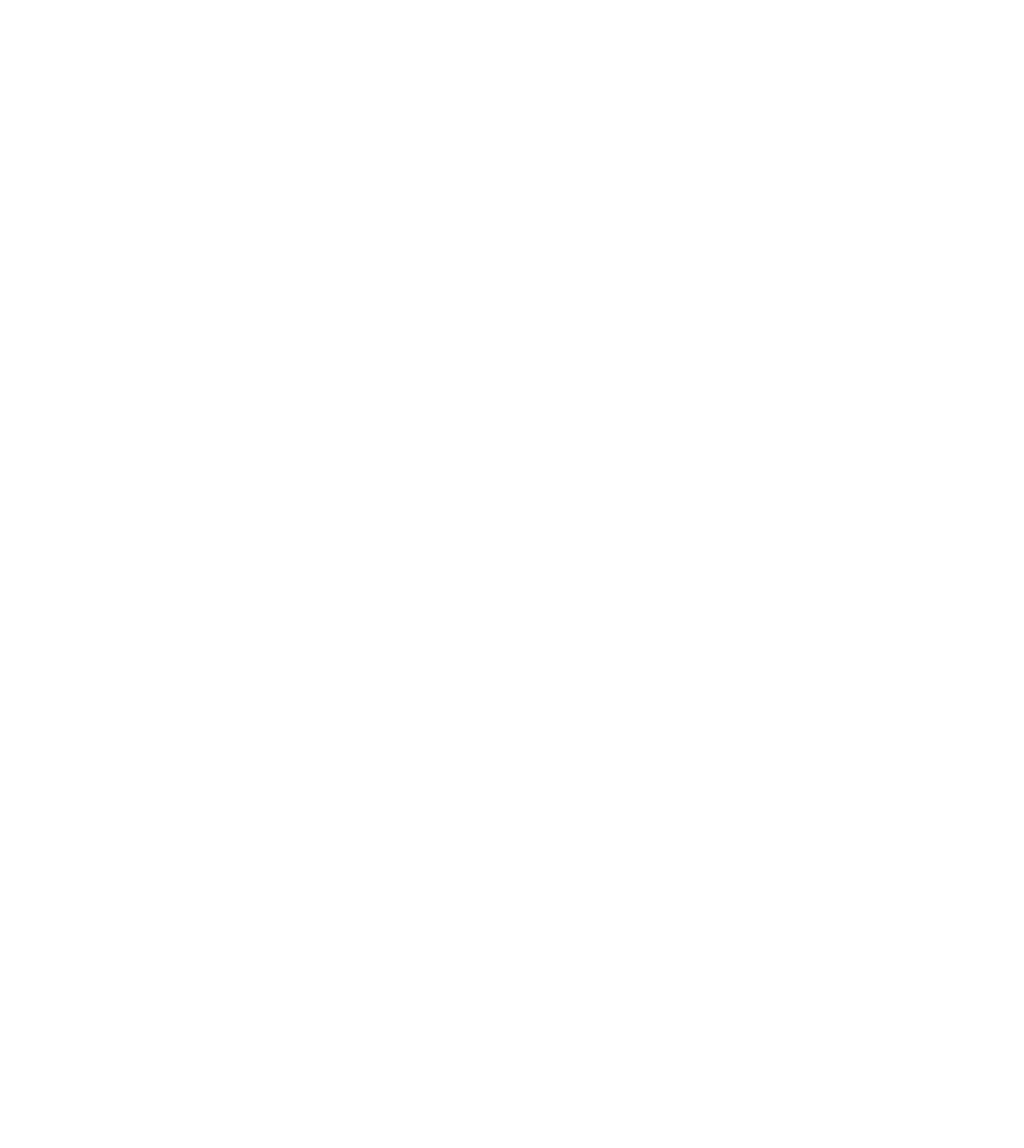
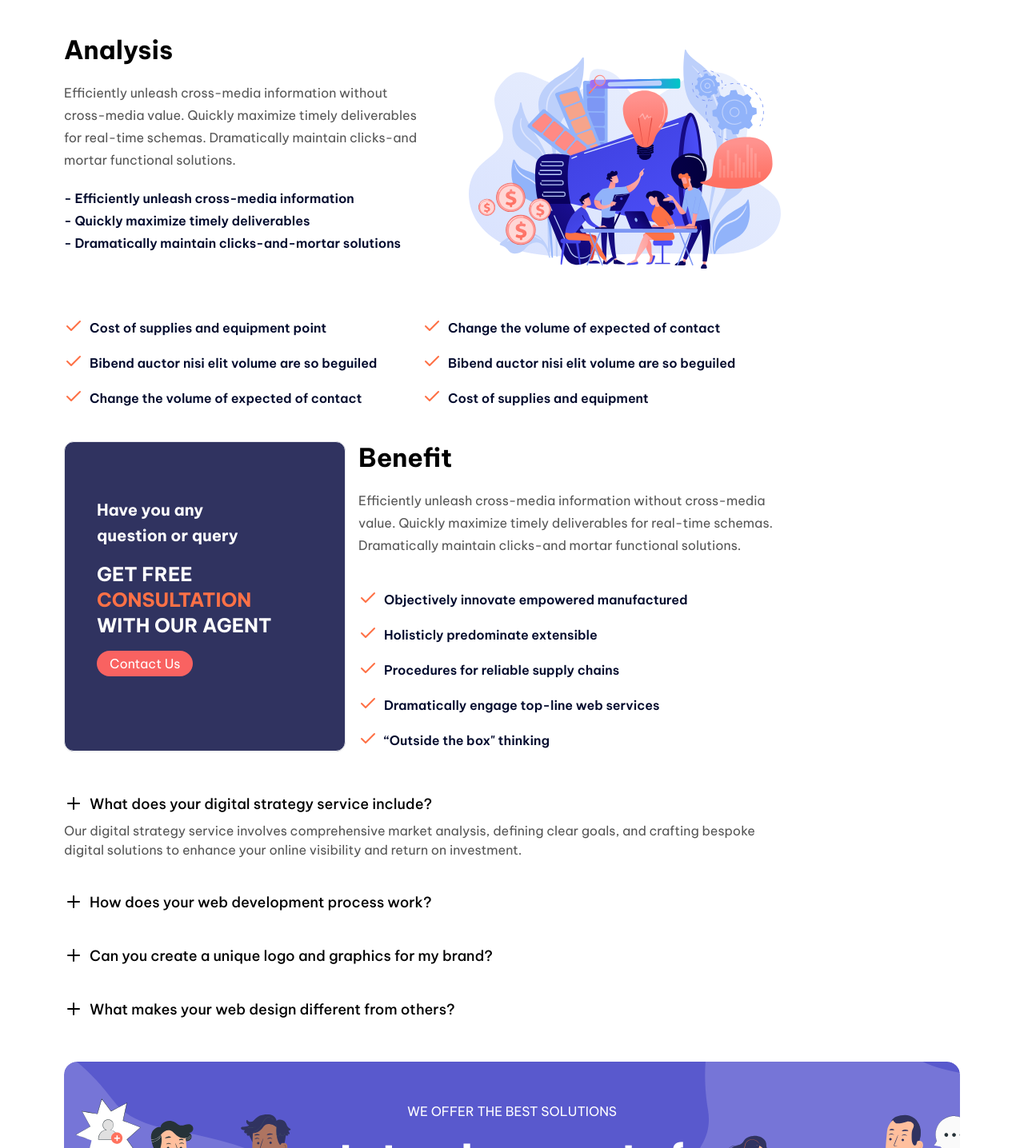
Before and after one commit to AbdullahSaeed1211/mirch, a Next.js app: page /marketing-strategy in a window 1280 px wide. Shown: the part 1274-2710 px from the top of the page at 80% size. Before the commit the page ends 1256 px from the top, so only its background shows below. Built offline with nearby package versions, Linux system fonts and the light colour scheme; a web font is replaced by a local one.

Commit message:
Page: Marketing Strategy Done

```diff
--- a/app/marketing-strategy/page.tsx
+++ b/app/marketing-strategy/page.tsx
@@ -1,6 +1,8 @@
 import Image from "next/image";
 import marketingsm from "@/public/marketing-strategy/marketingsm.svg";
 import ServicesList from "@/components/marketing-strategy/ServicesList";
+import Footer from "@/components/Footer";
+import CTA from "@/components/CTA";
 export default function page() {
   return (
     <>
@@ -26,6 +28,11 @@ export default function page() {
         </div>
       </div>
       <ServicesList />
+      <div className="min-w-7xl mx-[20px] lg:container lg:px-20 mt-10 ">
+        <CTA />
+      </div>
+
+      <Footer />
     </>
   );
 }
--- a/components/CTA.tsx
+++ b/components/CTA.tsx
@@ -11,10 +11,10 @@ export default function CTA() {
         your next project
       </h1>
       <div className="flex flex-col w-full items-center lg:flex-row justify-evenly  gap-x-10 py-4 md:mt-4">
-        <button className=" rounded-xl p-1 bg-[#303360] text-[8px] leading-[12px] sm:text[16px] sm:leading-6 text-white flex items-center justify-center  transition-transform transform hover:scale-105 focus:outline-none focus:ring-2 focus:ring-offset-2 focus:ring-[#303360] ">
+        <div className=" rounded p-1 bg-[#303360] text-[8px] leading-[12px] sm:text[16px] sm:leading-6 text-white flex items-center justify-center  transition-transform transform hover:scale-105 focus:outline-none focus:ring-2 focus:ring-offset-2 focus:ring-[#303360] ">
           Contact us
           <ArrowUpRight className="h-2 w-2 md:h-5 md:w-5 ml-1" />
-        </button>
+        </div>
       </div>
     </div>
   );
--- /dev/null
+++ b/components/marketing-strategy/Analysis.tsx
@@ -0,0 +1,57 @@
+import analysis from "@/public/marketing-strategy/analysis.svg";
+import { Check } from "lucide-react";
+import Image from "next/image";
+
+const textItems = [
+  "Cost of supplies and equipment point",
+  "Change the volume of expected of contact",
+  "Bibend auctor nisi elit volume are so beguiled",
+  "Bibend auctor nisi elit volume are so beguiled",
+  "Change the volume of expected of contact",
+  "Cost of supplies and equipment",
+];
+
+export default function Analysis() {
+  return (
+    <>
+      <div className="flex flex-col md:flex-row mt-10">
+        <div className="flex flex-col md:w-1/2">
+          <h1 className="font-be_vietnam_pro font-bold text-[32px] leading-10 text-black ">
+            Analysis
+          </h1>
+          <p className="font-be_vietnam_pro font-normal text-[16px] leading-7 text-[#555555] mt-5">
+            Efficiently unleash cross-media information without cross-media
+            value. Quickly maximize timely deliverables for real-time schemas.
+            Dramatically maintain clicks-and mortar functional solutions.
+          </p>
+          <ul className="mt-5 text-[#00092C]">
+            <li className="font-semibold font-be_vietnam_pro text-[16px] leading-7">
+              - Efficiently unleash cross-media information
+            </li>
+            <li className="font-semibold font-be_vietnam_pro text-[16px] leading-7">
+              - Quickly maximize timely deliverables
+            </li>
+            <li className="font-semibold font-be_vietnam_pro text-[16px] leading-7">
+              - Dramatically maintain clicks-and-mortar solutions
+            </li>
+          </ul>
+        </div>
+        <div className="md:w-1/2 flex items-end justify-end my-5">
+          <Image src={analysis} alt="analysis" />
+        </div>
+      </div>
+      <div className="md:mt-10 mt-5">
+        <div className="grid md:grid-cols-2 md:grid-rows-3 gap-y-6 md:gap-y-4 justify-center items-center ">
+          {textItems.map((item, index) => (
+            <div className="inline-flex" key={index}>
+              <Check color="#FE7146" />
+              <p className="font-be_vietnam_pro font-semibold text-[16px] leading-7 text-[#00092C] ml-2">
+                {item}
+              </p>
+            </div>
+          ))}
+        </div>
+      </div>
+    </>
+  );
+}
--- /dev/null
+++ b/components/marketing-strategy/Benefit.tsx
@@ -0,0 +1,63 @@
+import { Check } from "lucide-react";
+import { Card, CardContent } from "../ui/card";
+import Link from "next/link";
+const textItems = [
+  "Objectively innovate empowered manufactured",
+  "Holisticly predominate extensible",
+  "Procedures for reliable supply chains",
+  "Dramatically engage top-line web services",
+  `“Outside the box" thinking`,
+];
+export default function Benefit() {
+  return (
+    <>
+      <div className="flex flex-col items-center justify-center lg:flex-row lg:items-start lg:justify-between gap-x-4 mt-10">
+        <div className="lg:w-2/5 h-full">
+          <Card className="bg-[#303360] rounded-xl px-4 py-6 h-full flex lg:justify-start items-center">
+            <CardContent>
+              <div className="flex flex-col gap-y-4 ">
+                <p className="font-be_vietnam_pro font-bold text-[20px] leading-8 text-white">
+                  Have you any <br /> question or query
+                </p>
+
+                <h3 className=" text-start font-be_vietnam_pro text-[24px] leading-8 text-white font-bold">
+                  GET FREE{" "}
+                  <span className="text-[#FE7146]">
+                    CONSULTATION <br />
+                  </span>
+                  WITH OUR AGENT
+                </h3>
+
+                <div className="w-fit px-4 justify-start rounded-full text-white bg-mirch-pink p-1">
+                  <Link href="">Contact Us</Link>
+                </div>
+              </div>
+            </CardContent>
+          </Card>
+        </div>
+        <div className="lg:w-3/5">
+          <div className="flex flex-col">
+            <h1 className="font-be_vietnam_pro font-bold text-[32px] leading-10 text-black mt-5 lg:mt-0">
+              Benefit
+            </h1>
+            <p className="font-be_vietnam_pro font-normal text-[16px] leading-7 text-[#555555] mt-5">
+              Efficiently unleash cross-media information without cross-media
+              value. Quickly maximize timely deliverables for real-time schemas.
+              Dramatically maintain clicks-and mortar functional solutions.
+            </p>
+            <div className="grid gap-y-6 md:gap-y-4 justify-start items-center lg:justify-start mt-5 lg:mt-10">
+              {textItems.map((item, index) => (
+                <div className="inline-flex" key={index}>
+                  <Check color="#FE7146" />
+                  <p className="font-be_vietnam_pro font-semibold text-[16px] leading-7 text-[#00092C] ml-2">
+                    {item}
+                  </p>
+                </div>
+              ))}
+            </div>
+          </div>
+        </div>
+      </div>
+    </>
+  );
+}
--- /dev/null
+++ b/components/marketing-strategy/FAQ2.tsx
@@ -0,0 +1,65 @@
+"use client";
+
+import * as Accordion from "@radix-ui/react-accordion";
+import Plus from "@/public/home/plus.svg";
+import Image from "next/image";
+import { PlusIcon } from "lucide-react";
+
+const items = [
+  {
+    question: "What does your digital strategy service include?",
+    answer:
+      "Our digital strategy service involves comprehensive market analysis, defining clear goals, and crafting bespoke digital solutions to enhance your online visibility and return on investment.",
+  },
+  {
+    question: "How does your web development process work?",
+    answer:
+      "Our digital strategy service involves comprehensive market analysis, defining clear goals, and crafting bespoke digital solutions to enhance your online visibility and return on investment.",
+  },
+  {
+    question: "Can you create a unique logo and graphics for my brand?",
+    answer:
+      "Our digital strategy service involves comprehensive market analysis, defining clear goals, and crafting bespoke digital solutions to enhance your online visibility and return on investment.",
+  },
+  {
+    question: "What makes your web design different from others?",
+    answer:
+      "Our digital strategy service involves comprehensive market analysis, defining clear goals, and crafting bespoke digital solutions to enhance your online visibility and return on investment.",
+  },
+];
+
+export default function FAQ2() {
+  return (
+
+      <div className="flex flex-col justify-start items-start mt-5 lg:mt-10">
+        <Accordion.Root
+          type="single"
+          defaultValue="item-1"
+          collapsible
+          className="flex flex-col gap-y-4">
+          {items.map((item, index) => (
+            <div key={index}>
+              <Accordion.Item
+                value={`item-${index + 1}`}
+                className="py-3 rounded-[8px]">
+                <Accordion.Header>
+                  <Accordion.Trigger className="flex w-full items-center ">
+                    <PlusIcon className="mr-2"/>
+                    <p className="text-left font-medium text-[black] lg:text-[18px] font-be_vietnam_pro">
+                      {item.question}
+                    </p>
+                  </Accordion.Trigger>
+                </Accordion.Header>
+
+                <Accordion.Content>
+                  <p className="pt-2 text-[#555555] font-be_vietnam_pro">
+                    {item.answer}
+                  </p>
+                </Accordion.Content>
+              </Accordion.Item>
+            </div>
+          ))}
+        </Accordion.Root>
+      </div>
+  );
+}
--- a/components/marketing-strategy/ServicesList.tsx
+++ b/components/marketing-strategy/ServicesList.tsx
@@ -11,19 +11,23 @@ import { Phone } from "lucide-react";
 import { Mail } from "lucide-react";
 import { MapPin } from "lucide-react";
 import Link from "next/link";
+import Analysis from "./Analysis";
+import Benefit from "@/components/marketing-strategy/Benefit";
+import FAQ2 from "./FAQ2";
+
 
 export default function ServicesList() {
   return (
     <>
       <div className="min-w-7xl mx-[20px] lg:container lg:px-20 mt-10 ">
         <div className="flex">
-          <div className="w-4/5 flex flex-col">
-            <Image src={marketingsm} alt="" height={640} width={960} />
+          <div className="lg:w-4/5 flex flex-col">
+            <Image src={marketingsm} alt="" height={640} width={960} className="hidden lg:block"/>
             <div className="flex flex-col">
               <h1 className="font-be_vietnam_pro font-bold text-[32px] leading-10 text-black ">
                 Marketing Strategy
               </h1>
-              <p className="font-be_vietnam_pro font-normal text-[16px] leading-7 text-[#555555]">
+              <p className="font-be_vietnam_pro font-normal text-[16px] leading-7 text-[#555555] mt-5">
                 Phosfluorescently engage worldwide methodologies with
                 web-enabled technology. Interactively coordinate proactive
                 e-commerce via process-centric {`"`}outside the box{`"`}{" "}
@@ -38,9 +42,13 @@ export default function ServicesList() {
                 without superior collaboration and idea-sharing. Holistically
                 pontificate installed base portals after maintainable products.
               </p>
+              <Analysis />
+              <Benefit />
+              <FAQ2 />
+
             </div>
           </div>
-          <div className="w-1/5 flex flex-col">
+          <div className="w-1/5 hidden lg:flex lg:flex-col">
             <Card className="bg-[#002463] text-white rounded-xl">
               <CardHeader>
                 <CardTitle>Services List</CardTitle>
```
Also changed, not shown: public/marketing-strategy/analysis.svg (added).
